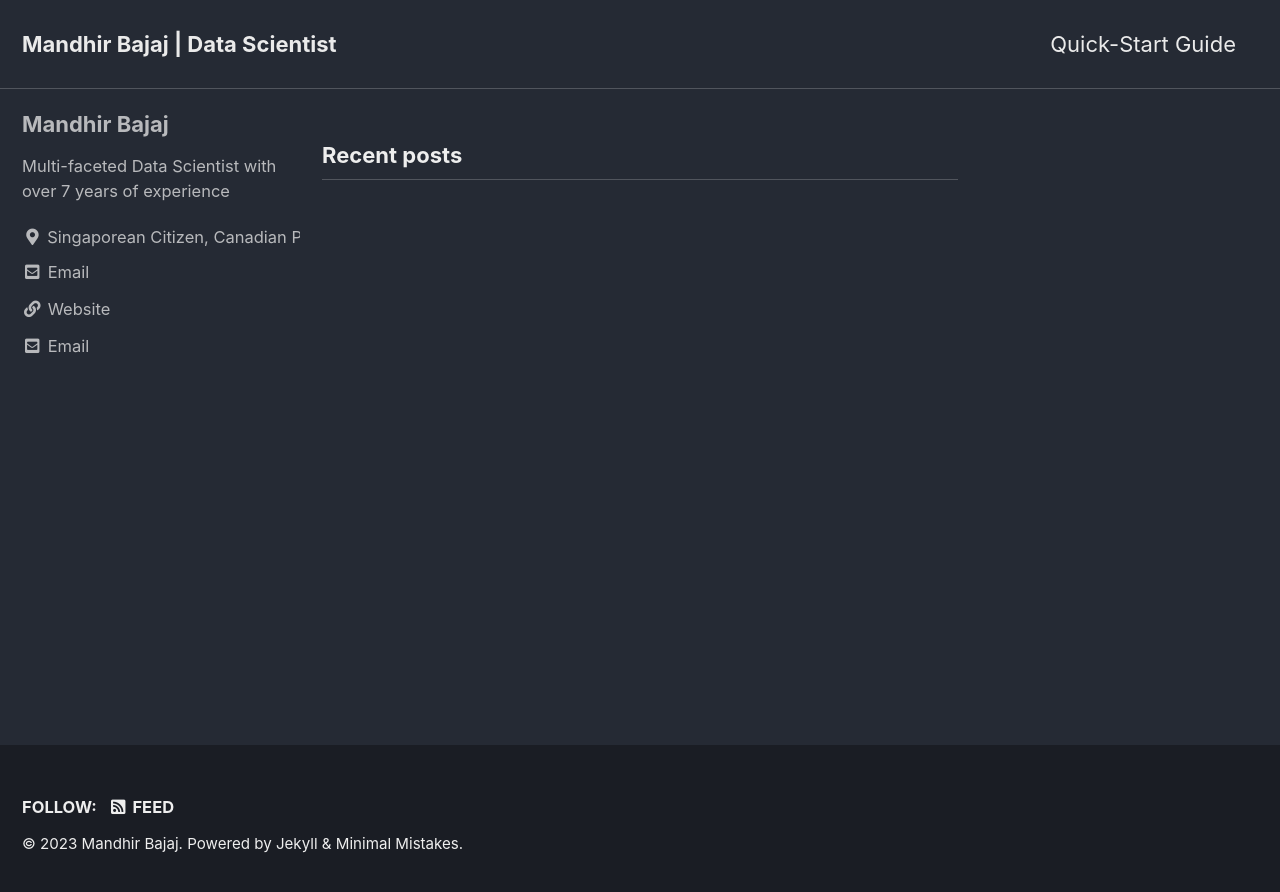
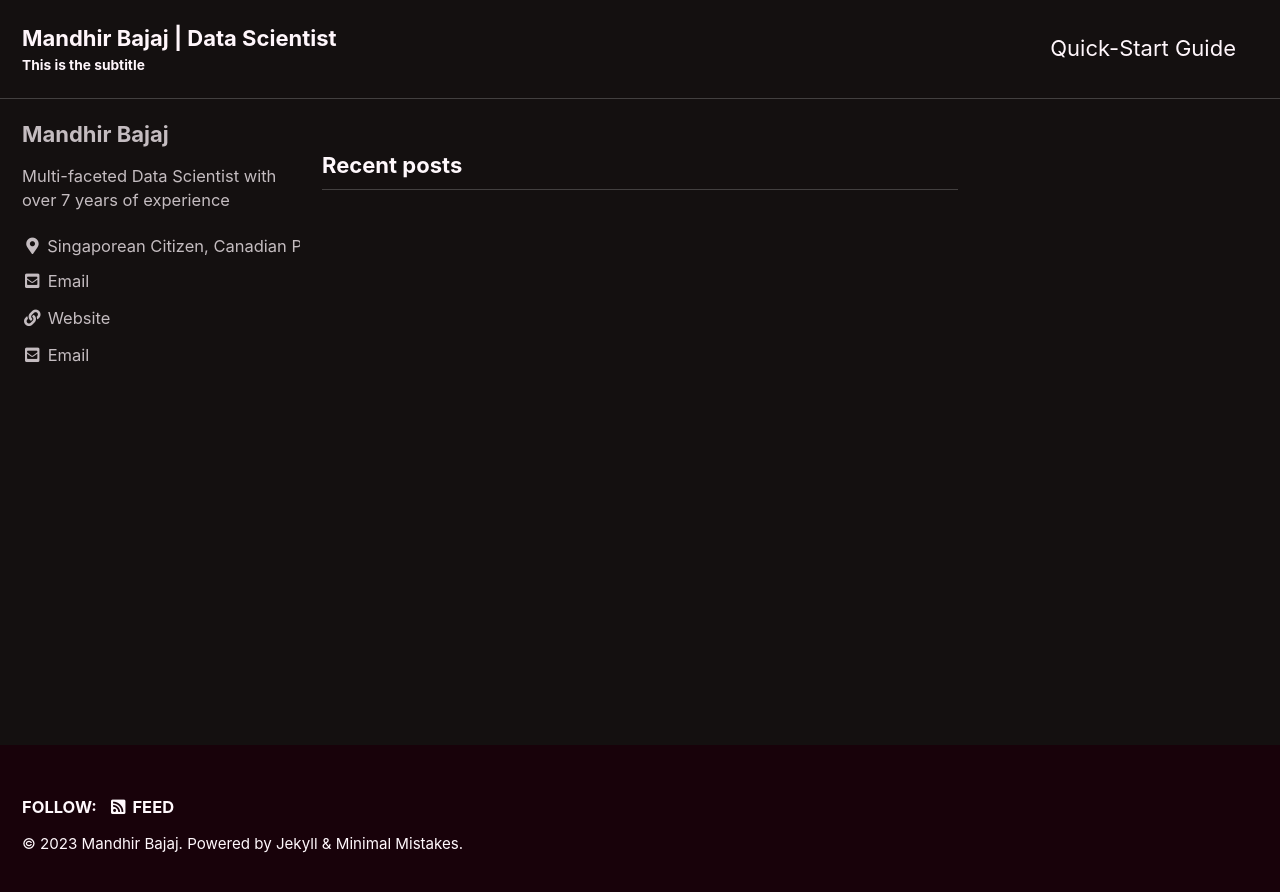
Before and after one commit to mandhir/mandhir.github.io, a Jekyll site: the page built from index.html, in a window 1280 px wide. Shown: the top 892 px of the page. Built offline with Jekyll 4.4.1, drawn with Linux system fonts in a browser that asks for light colours; cached includes are drawn as plain includes; the list of posts is cut into pages by our own code.

Commit message:
Update _config.yml

```diff
--- a/_config.yml
+++ b/_config.yml
@@ -12,16 +12,16 @@
 
 # theme                  : "minimal-mistakes-jekyll"
 # remote_theme           : "mmistakes/minimal-mistakes"
-minimal_mistakes_skin    : "dark" # "air", "aqua", "contrast", "default", "dirt", "neon", "mint", "plum", "sunrise"
+minimal_mistakes_skin    : "neon" # "air", "aqua", "contrast", "default", "dirt", "dark", "mint", "plum", "sunrise"
 
 # Site Settings
 locale                   : "en-US"
 title                    : "Mandhir Bajaj | Data Scientist"
 title_separator          : "-"
-subtitle                 : # site tagline that appears below site title in masthead
+subtitle                 : "This is the subtitle" # site tagline that appears below site title in masthead
 name                     : "Mandhir Bajaj"
 description              : "Data Scientist"
-url                      : # the base hostname & protocol for your site e.g. "https://mmistakes.github.io"
+url                      : "mandhir.github.io" # the base hostname & protocol for your site e.g. "https://mmistakes.github.io"
 baseurl                  : # the subpath of your site, e.g. "/blog"
 repository               : # GitHub username/repo-name e.g. "mmistakes/minimal-mistakes"
 teaser                   : # path of fallback teaser image, e.g. "/assets/images/500x300.png"
```
